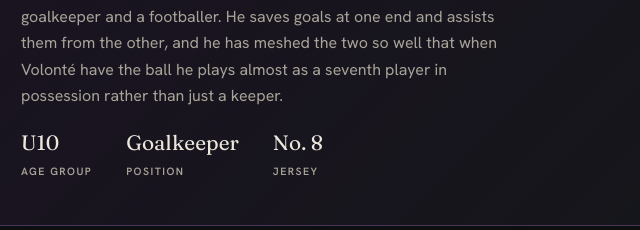
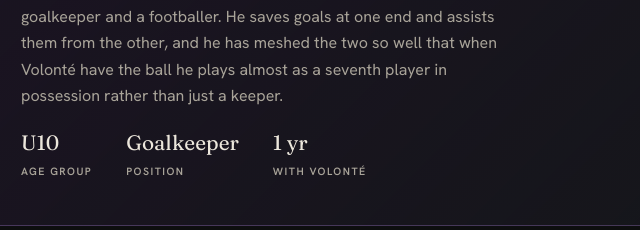
Before and after one commit to Alexandret10/volonte-fc, a plain HTML site: page academy.html in a window 1280 px wide. Shown: the part 2070-2300 px from the top of the page, 338-978 px from the left. Drawn offline with Linux system fonts and the light colour scheme.

Commit message:
Update academy.html

```diff
--- a/academy.html
+++ b/academy.html
@@ -66,7 +66,7 @@
           <div class="sp-stats">
             <div><div class="n">U10</div><div class="l">Age group</div></div>
             <div><div class="n">Goalkeeper</div><div class="l">Position</div></div>
-            <div><div class="n">No. 8</div><div class="l">Jersey</div></div>
+            <div><div class="n">1 yr</div><div class="l">With Volonté</div></div>
           </div>
         </div>
       </div>
```
